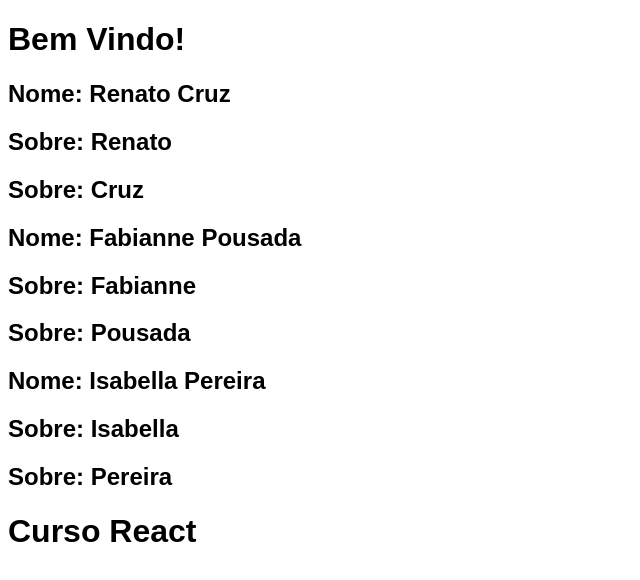
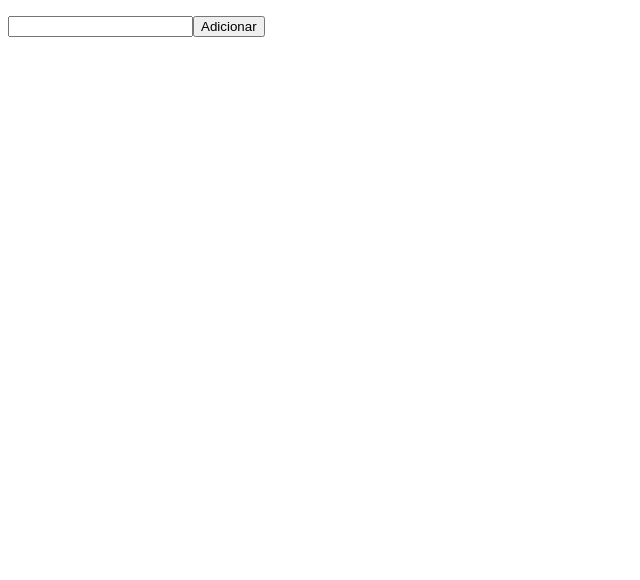
Before and after one commit to renatokim/my-app, a React (Create React App) app: page / in a window 1280 px wide. Shown: the top 580 px of the page, without its empty margins (0-640 px from the left). Built offline with nearby package versions, Linux system fonts and the light colour scheme.

Commit message:
useEffect

```diff
--- a/src/App.js
+++ b/src/App.js
@@ -1,31 +1,44 @@
-import './App.css';
+import React, { useState, useEffect } from 'react';
 
-const Sobre = (props) => {
+
+function App() {
+
+  const [tarefas, setTarefas] = useState([]);
+  const [input, setInput] = useState('');
+
+
+  useEffect(()=>{
+    const tarefasStorage = localStorage.getItem('tarefas');
+
+    if(tarefasStorage){
+      setTarefas(JSON.parse(tarefasStorage));
+    }
+
+  }, []);
+
+
+  useEffect(()=> {
+    localStorage.setItem('tarefas', JSON.stringify(tarefas));
+  }, [tarefas]);
+
+
+  function handleAdd(){
+    setTarefas([...tarefas, input])
+    setInput('');
+  }
+
   return (
     <div>
-      <h2>Sobre: { props.sobre.nome } </h2>
-      <h2>Sobre: { props.sobre.sobrenome } </h2>
-    </div>
-  );
-}
 
-const BemVindo = (props) => {
-  return (
-    <div>
-      <h2>Nome: { props.nome } {props.sobrenome}</h2>
-      <Sobre sobre={props} />
-    </div>
-  );
-}
+      <ul>
+        {tarefas.map(tarefa => (
+          <li key={tarefa}>{tarefa}</li>
+        ))}
+      </ul>
 
-function App() {
-  return (
-    <div>
-      <h1>Bem Vindo!</h1>
-      <BemVindo nome="Renato" sobrenome="Cruz" />
-      <BemVindo nome="Fabianne" sobrenome="Pousada" />
-      <BemVindo nome="Isabella" sobrenome="Pereira" />
-      <h1>Curso React</h1>
+      <input type="text" value={input} onChange={e => setInput(e.target.value)}/>
+      <button type="button" onClick={handleAdd}>Adicionar</button>
+
     </div>
   );
 }
```
